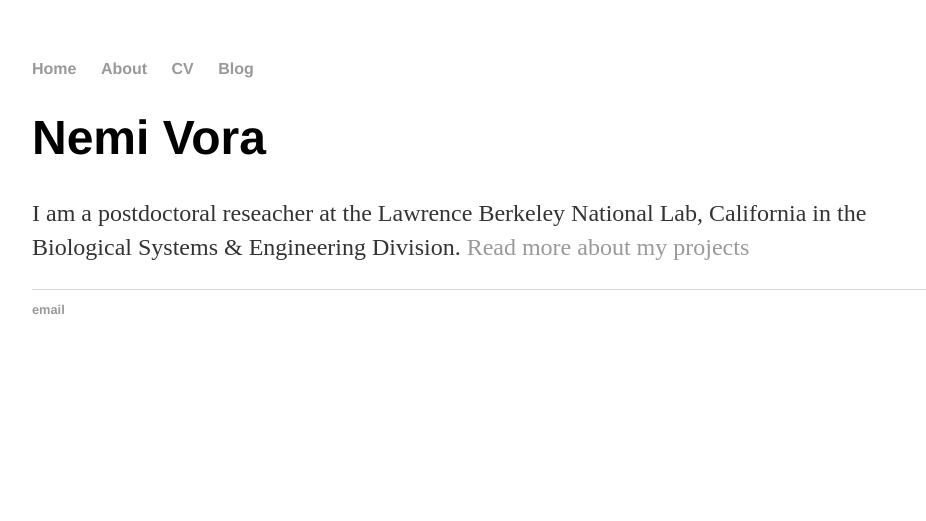
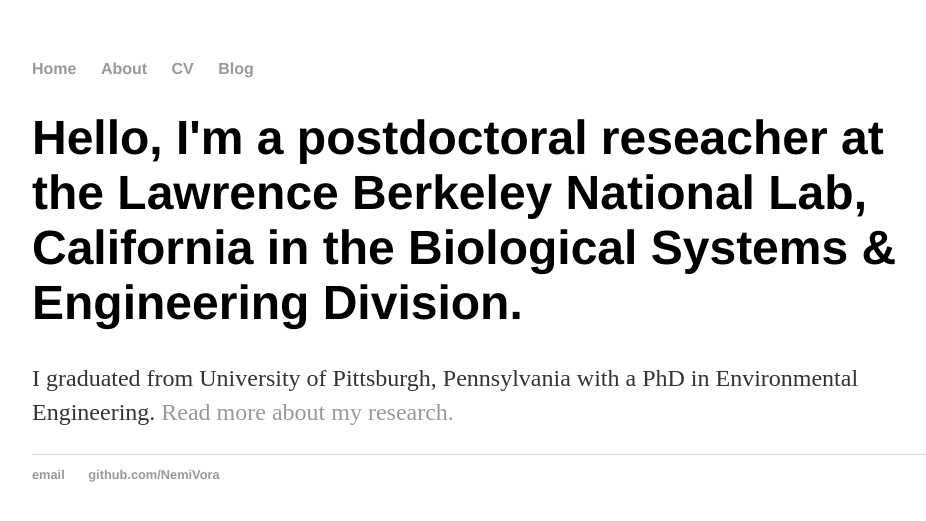
Before and after one commit to NemiVora/NemiVora.github.io, a Jekyll site: the page built from index.html, in a window 1280 px wide. Shown: the top 521 px of the page, without its empty margins (160-1086 px from the left). Built offline with Jekyll 4.4.1, drawn with Linux system fonts in a browser that asks for light colours.

Commit message:
Update index.html

```diff
--- a/index.html
+++ b/index.html
@@ -1,29 +1,8 @@
-<!DOCTYPE html>
-<html>
-	<head>
-		<title>Nemi Vora, PhD Environmental Engineering</title>
-				<!-- link to main stylesheet -->
-		<link rel="stylesheet" type="text/css" href="/css/main.css">
-	</head>
-	<body>
-		<nav>
-    		<ul>
-        		<li><a href="/">Home</a></li>
-	        	<li><a href="/about">About</a></li>
-        		<li><a href="/cv">CV</a></li>
-        		<li><a href="/blog">Blog</a></li>
-    		</ul>
-		</nav>
-		<div class="container">
-    		<div class="blurb">
-        		<h1>Nemi Vora</h1>
-				<p>I am a postdoctoral reseacher at the Lawrence Berkeley National Lab, California in the Biological Systems & Engineering Division. <a href="/about">Read more about my projects</a></p>
-    		</div><!-- /.blurb -->
-		</div><!-- /.container -->
-		<footer>
-    		<ul>
-        		<li><a href="mailto:nemi.vora1@gmail.com">email</a></li>
-			</ul>
-		</footer>
-	</body>
-</html>
+---
+layout: default
+title: Nemi Vora
+---
+<div class="blurb">
+	<h1>Hello, I'm a postdoctoral reseacher at the Lawrence Berkeley National Lab, California in the Biological Systems & Engineering Division.</h1>
+	<p>I graduated from University of Pittsburgh, Pennsylvania with a PhD in Environmental Engineering. <a href="/about">Read more about my research.</a></p>
+</div><!-- /.blurb -->
```
